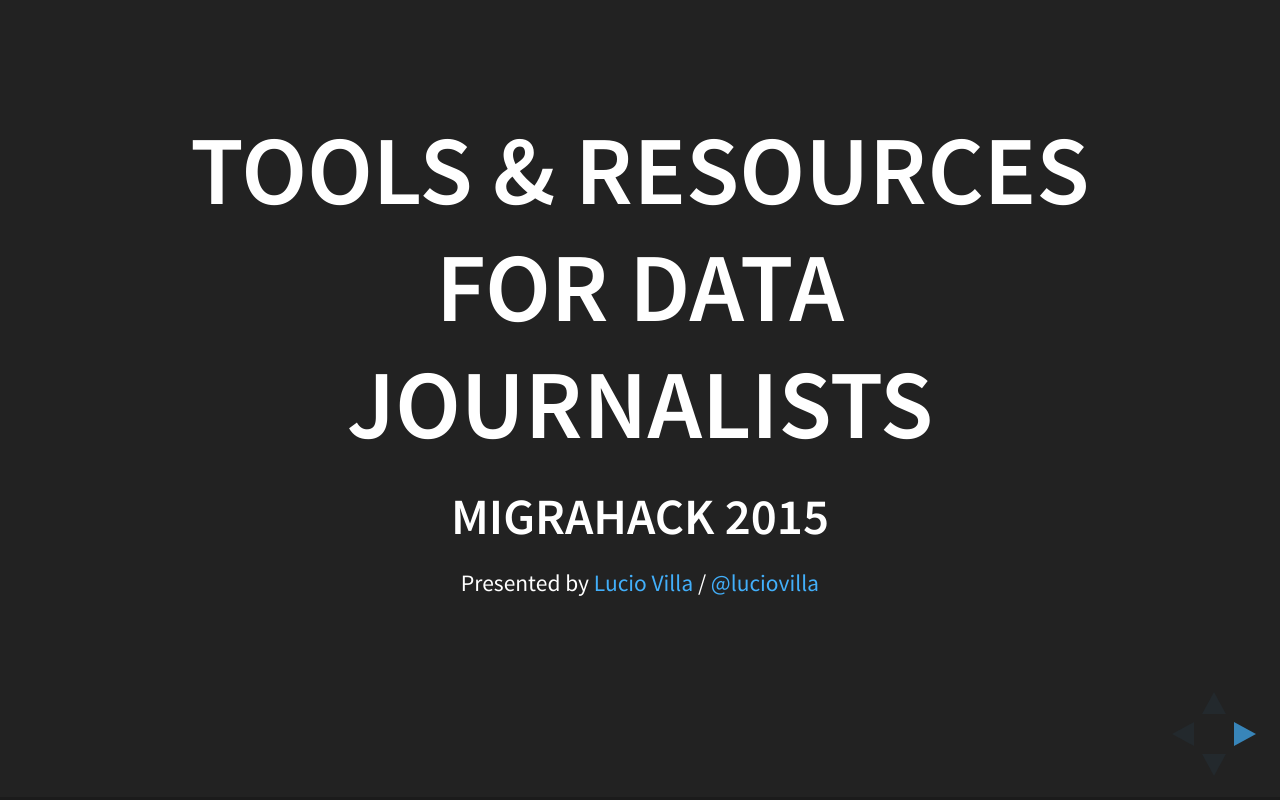
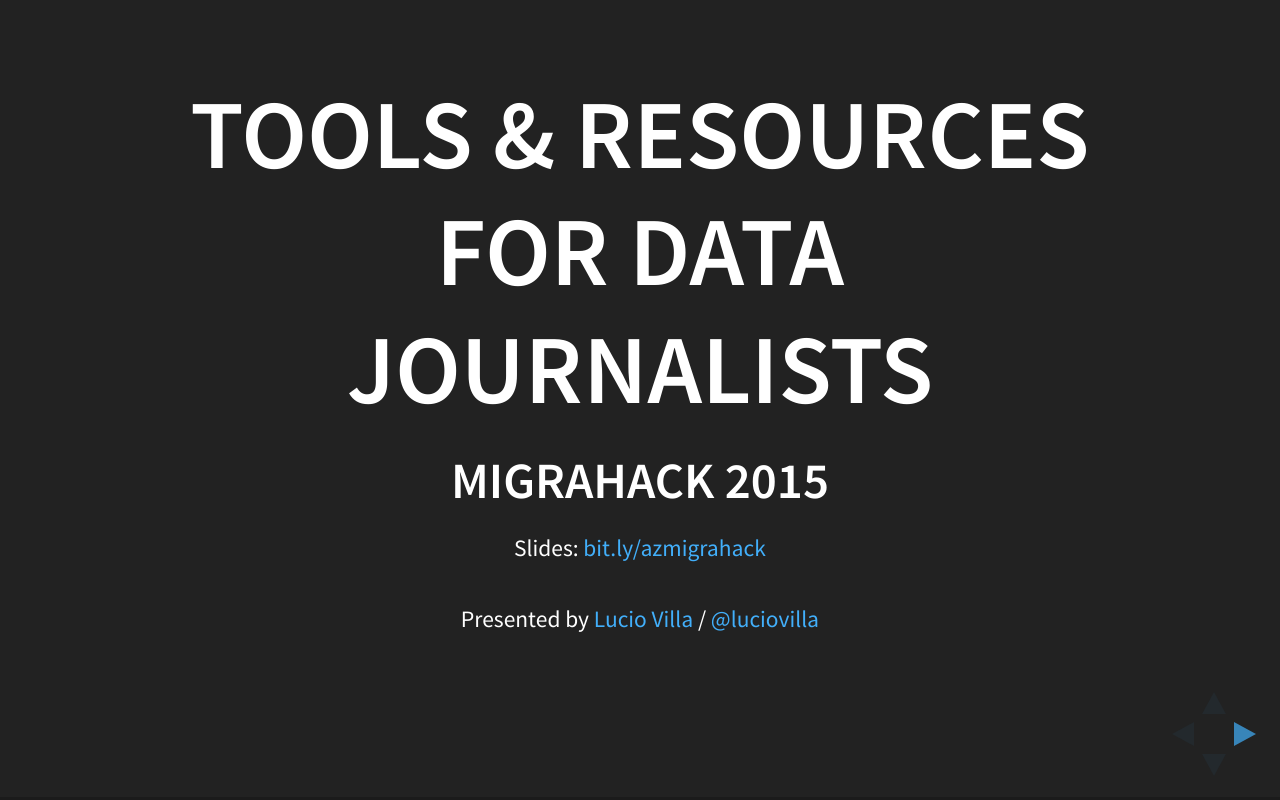
Before and after one commit to luciovilla/luciovilla.github.io, a website: page index.html in a window 1280 px wide. Drawn offline with Linux system fonts and the light colour scheme.

Commit message:
Updated slideshow url.

```diff
--- a/index.html
+++ b/index.html
@@ -43,6 +43,7 @@
 				<section>
 					<h1>Tools & Resources for Data Journalists</h1>
 					<h3>Migrahack 2015</h3>
+					<small>Slides: <a href="http://bit.ly/azmigrahack">bit.ly/azmigrahack</a></small>
 					<p>
 						<small>Presented by <a href="http://www.luciovilla.com">Lucio Villa</a> / <a href="http://twitter.com/luciovilla">@luciovilla</a></small>
 					</p>
@@ -246,11 +247,11 @@
 
 
 				<section style="text-align: left;" id="final">
-					<img data-src="https://pbs.twimg.com/media/B8PBTZIIMAAm15F.jpg">
+					<h1>End</h1>
 					<p>
 						Email: contact@luciovilla.com <br>
 						Twitter: @luciovilla<br>
-						Link to this slideshow: bit.ly/migrahack2015
+						Link to this slideshow: <a href="http://luciovilla.github.io/#/">bit.ly/azmigrahack</a>
 					</p>
 				</section>
 
```
